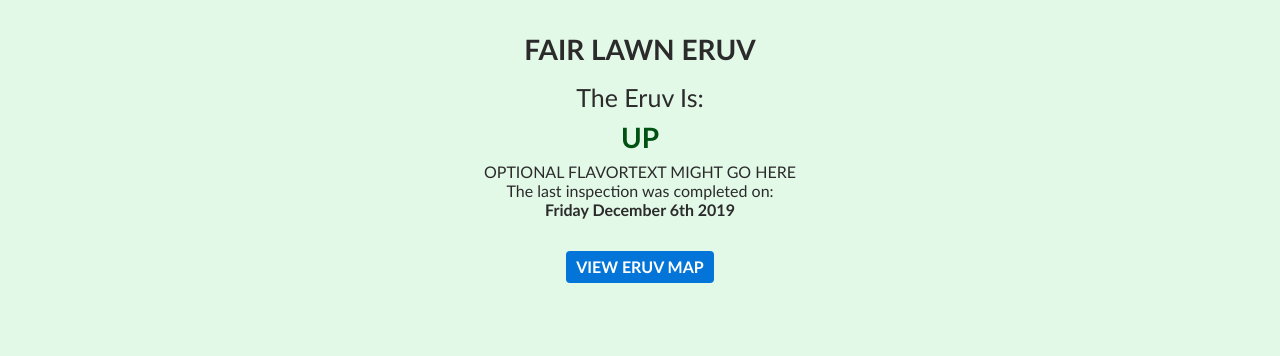
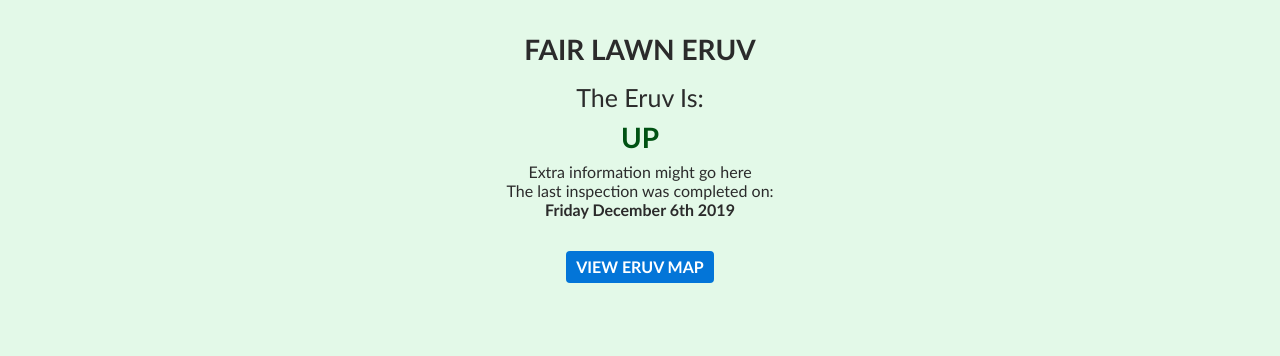
Before and after one commit to MisterGlass/eiruv, a Jekyll site: the page built from docs/index.md, in a window 1280 px wide. Shown: the top 356 px of the page. Built offline with Jekyll 4.4.1, drawn with Linux system fonts in a browser that asks for light colours; our own code applies the rules of GitHub Pages for plain Markdown files.

Commit message:
Update eruv_status.yml

```diff
--- a/docs/_data/eruv_status.yml
+++ b/docs/_data/eruv_status.yml
@@ -1,3 +1,3 @@
 status: "Up"
 date: "Friday December 6th 2019"
-details: "OPTIONAL FLAVORTEXT MIGHT GO HERE"
+details: "Extra information might go here"
```
